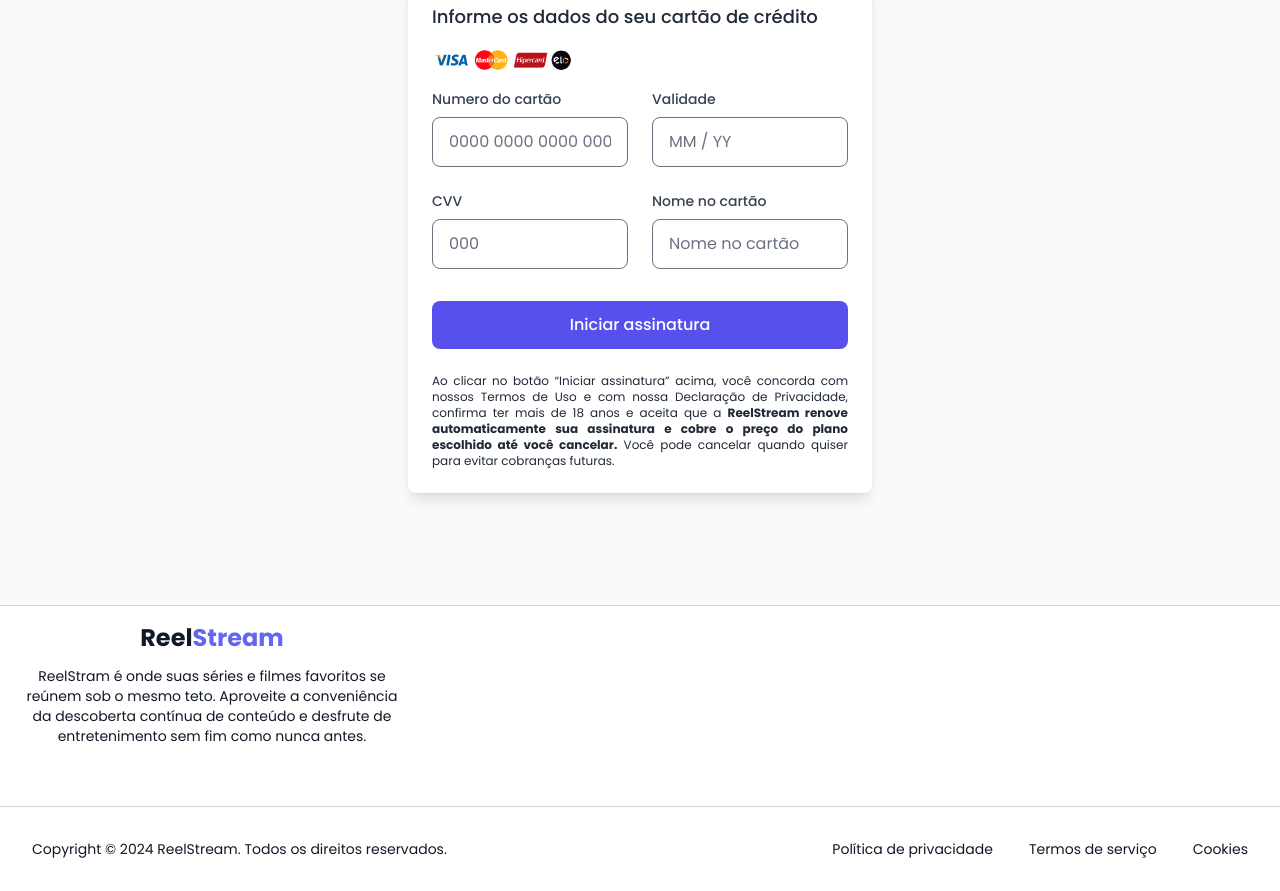
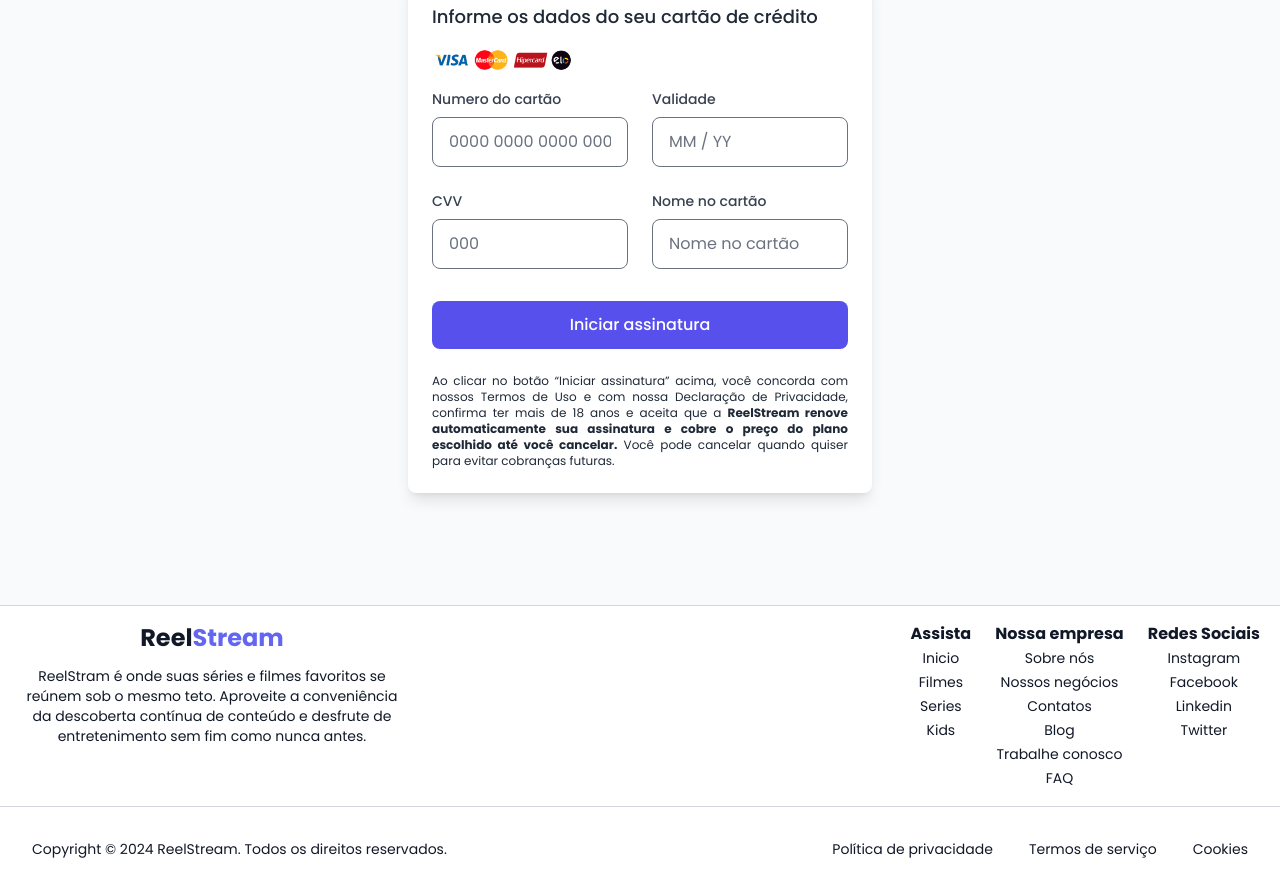
Before and after one commit to DiogoSouza08/ReelStream, a website: page Pagamento/pagamento.html in a window 1280 px wide. Shown: the part 233-1124 px from the top of the page. Drawn offline with nearby package versions, Linux system fonts and the light colour scheme; files that its build step writes are made by us from their sources.

Commit message:
Update pagamento.html

```diff
--- a/Pagamento/pagamento.html
+++ b/Pagamento/pagamento.html
@@ -127,7 +127,7 @@
                             ReelStram é onde suas séries e filmes favoritos se reúnem sob o mesmo teto. Aproveite a conveniência da descoberta contínua de conteúdo e desfrute de entretenimento sem fim como nunca antes.
                         </p>
                 </div>
-        <div class="flex sm:gap-4 lg:gap-24 gap-6 justify-center text-white">
+            <div class="flex sm:gap-4 lg:gap-24 gap-6 justify-center text-gray-900">
                     <div class="flex flex-col">
                         <p class="font-semibold">Assista</p>
                         <a href="./index.html" class="text-sm font-extralight leading-6">Inicio</a>
```
